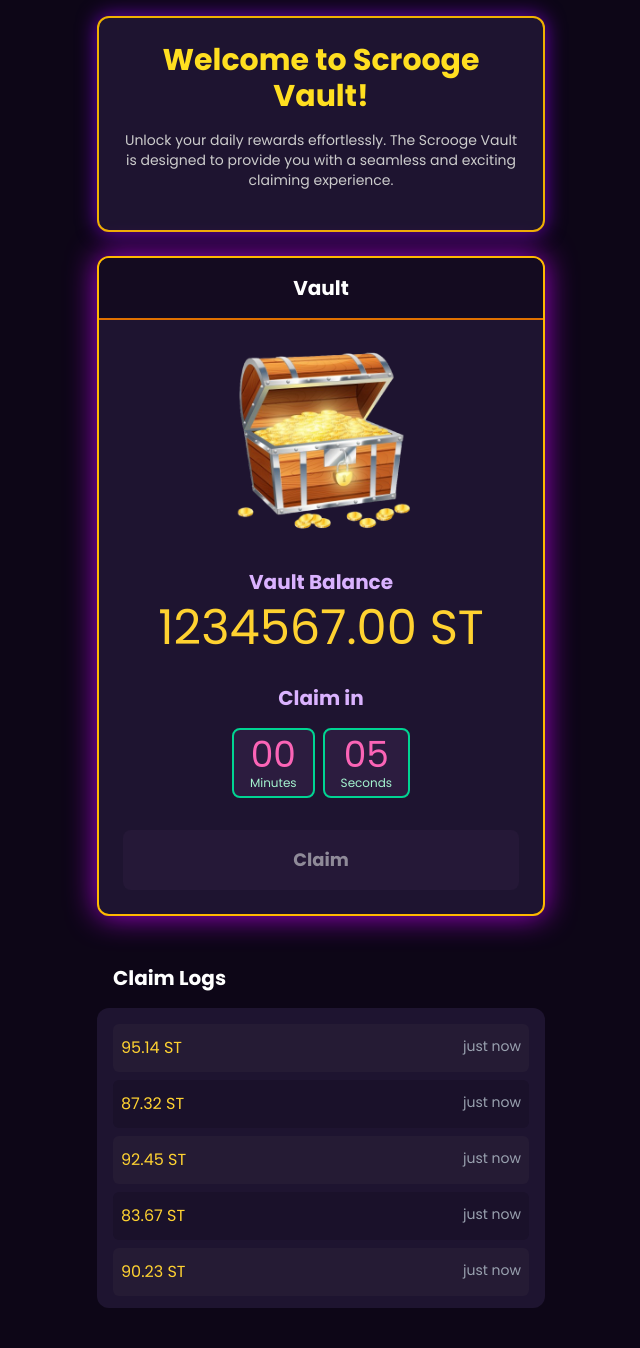
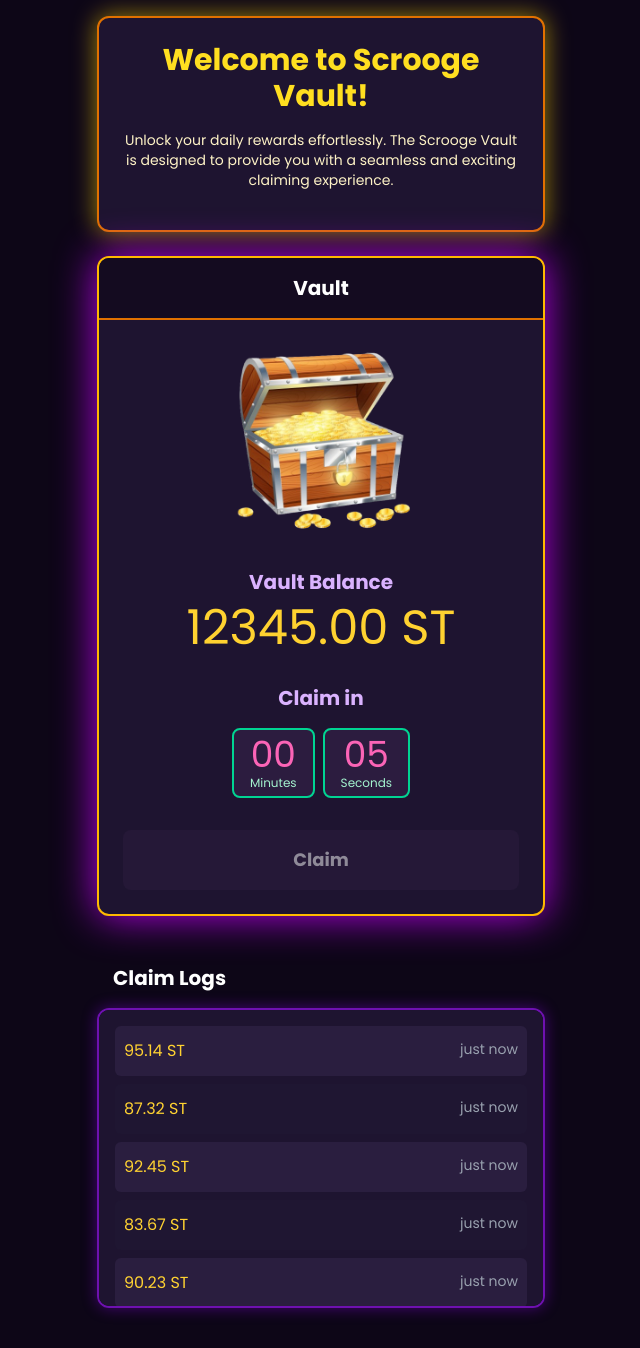
Before and after one commit to Sahil-1827/Scrooge-Vault, a React (Vite) app: page / in a window 1280 px wide. Shown: the whole page, without its empty margins (319-959 px from the left). Built offline with nearby package versions, Linux system fonts and the light colour scheme.

Commit message:
ui changes

```diff
--- a/src/App.css
+++ b/src/App.css
@@ -71,14 +71,14 @@
   animation: pulse-once 0.5s ease-out;
 }
 
-/* New animation for the timer when it stops */
-@keyframes glow-green {
-  0%, 100% { box-shadow: 0 0 5px rgba(0, 255, 0, 0.4); }
-  50% { box-shadow: 0 0 20px rgba(0, 255, 0, 1); }
+/* New animation for the timer when it stops - more intense */
+@keyframes glow-green-intense {
+  0%, 100% { box-shadow: 0 0 10px rgba(0, 255, 0, 0.6), inset 0 0 5px rgba(0, 255, 0, 0.3); }
+  50% { box-shadow: 0 0 30px rgba(0, 255, 0, 1), inset 0 0 10px rgba(0, 255, 0, 0.6); }
 }
 
-.animate-glow-green {
-  animation: glow-green 1.5s infinite alternate;
+.animate-glow-green-intense {
+  animation: glow-green-intense 1.5s infinite alternate;
 }
 
 /* New animation for individual log items */
@@ -90,3 +90,29 @@
 .animate-fade-in {
   animation: fade-in 0.5s ease-out; /* Apply to each log item as it renders */
 }
+
+/* New text shadow utilities for casino look */
+.text-shadow-glow {
+  text-shadow: 0 0 8px rgba(255, 255, 255, 0.7), 0 0 15px rgba(255, 255, 255, 0.5);
+}
+
+.text-shadow-glow-light {
+  text-shadow: 0 0 5px rgba(255, 255, 255, 0.5), 0 0 10px rgba(255, 255, 255, 0.3);
+}
+
+.text-shadow-glow-amber {
+  text-shadow: 0 0 10px rgba(255, 193, 7, 0.8), 0 0 20px rgba(255, 193, 7, 0.5);
+}
+
+.text-shadow-glow-amber-sm {
+  text-shadow: 0 0 5px rgba(255, 193, 7, 0.6), 0 0 10px rgba(255, 193, 7, 0.3);
+}
+
+.text-shadow-glow-green {
+  text-shadow: 0 0 10px rgba(0, 255, 0, 0.8), 0 0 20px rgba(0, 255, 0, 0.5);
+}
+
+/* Custom inset shadow for buttons */
+.shadow-inset-lg {
+  box-shadow: inset 0 2px 4px 0 rgba(0, 0, 0, 0.6);
+}
--- a/src/components/atoms/Button.tsx
+++ b/src/components/atoms/Button.tsx
@@ -20,12 +20,12 @@ const Button: React.FC<ButtonProps> = ({
       className={`w-full py-4 px-6 rounded-lg font-bold text-lg transition-all duration-300
         ${
           disabled || loading
-            ? "bg-[#2c1c3f] cursor-not-allowed opacity-50" // Changed disabled background
-            : "bg-gradient-to-r from-purple-600 to-indigo-700 hover:from-purple-700 hover:to-indigo-800 transform hover:scale-105 hover:shadow-lg hover:shadow-purple-500/50 active:scale-100 hover:cursor-pointer"
+            ? "bg-[#2c1c3f] cursor-not-allowed opacity-50"
+            : "bg-gradient-to-br from-purple-700 to-indigo-800 hover:from-purple-800 hover:to-indigo-900 transform hover:scale-105 active:scale-95 active:shadow-inset-lg hover:shadow-lg hover:shadow-purple-500/50 active:shadow-purple-700/70 hover:cursor-pointer" // Enhanced gradient and active/hover shadows
         } text-white font-poppins focus:outline-none focus:ring-2 focus:ring-purple-500 focus:ring-opacity-75
         ${loading ? "flex items-center justify-center" : ""}
         ${!disabled && !loading ? "animate-pulse-once" : ""}
-        `} // Added gradient, hover effects, and pulse animation
+        `}
       aria-disabled={disabled || loading}
     >
       {loading ? (
--- a/src/components/atoms/LogItem.tsx
+++ b/src/components/atoms/LogItem.tsx
@@ -1,13 +1,7 @@
 import React from "react";
 
-// interface ClaimLog {
-//   claimId: string;
-//   amount: number;
-//   timestamp: string;
-// }
-
 interface LogItemProps {
-  claimId: string; // This property still exists in the interface but will not be displayed
+  claimId: string;
   amount: number;
   timestamp: string;
   index: number; // New prop for alternating colors
@@ -43,14 +37,12 @@ const LogItem: React.FC<LogItemProps> = ({ amount, timestamp, index }) => {
   const displayedTimestamp = formatRelativeTime(timestamp);
 
   // Determine background color based on index for alternating rows
-  const bgColorClass = index % 2 === 0 ? 'bg-[#251b34]' : 'bg-[#1a112a]'; // Two different darker shades
+  const bgColorClass = index % 2 === 0 ? 'bg-[#2a1e3f]' : 'bg-[#1f1632]'; // More distinct darker shades for alternating rows
 
   return (
-    <div className={`flex justify-between text-sm py-3 px-2 rounded-md transition-all duration-300 ease-in-out hover:scale-[1.01] hover:shadow-lg hover:shadow-purple-500/20 ${bgColorClass} animate-fade-in`}>
-      {/* The claimId span has been removed as per your earlier request */}
-
+    <div className={`flex justify-between text-sm py-3 px-2 rounded-md transition-all duration-300 ease-in-out hover:scale-[1.02] hover:shadow-lg hover:shadow-purple-500/30 ${bgColorClass} animate-fade-in border border-transparent hover:border-purple-600`}> {/* More pronounced hover scale and shadow, added subtle border for hover */}
       {/* Displaying Amount and Formatted Timestamp */}
-      <span className="text-amber-300 font-poppins text-sm sm:text-base">
+      <span className="text-amber-300 font-poppins text-sm sm:text-base text-shadow-glow-amber-sm"> {/* Added subtle text shadow */}
         {amount.toFixed(2)} ST
       </span>
       <span className="text-gray-400 font-lora text-xs sm:text-sm">
--- a/src/components/molecules/ClaimLogs.tsx
+++ b/src/components/molecules/ClaimLogs.tsx
@@ -14,17 +14,17 @@ interface ClaimLogsProps {
 const ClaimLogs: React.FC<ClaimLogsProps> = ({ logs }) => {
   return (
     <div className="mt-6 max-w-md w-full">
-      <h3 className="text-xl font-bold text-white mb-4 text-left px-4 font-playfair">
+      <h3 className="text-xl font-bold text-white mb-4 text-left px-4 font-playfair text-shadow-glow-light"> {/* Added text-shadow-glow-light */}
         Claim Logs
       </h3>
-      <div className="bg-[#1e1430] p-4 rounded-xl overflow-y-auto max-h-[300px] space-y-2"> {/* Added space-y-2 for gap between log items */}
-        {logs.map((log, index) => ( // Pass index to LogItem
+      <div className="bg-[#1e1430] p-4 rounded-xl overflow-y-auto max-h-[300px] space-y-2 border-2 border-purple-800 shadow-[0_0_15px_rgba(150,0,255,0.4)]"> {/* Added subtle border and shadow to log container */}
+        {logs.map((log, index) => (
           <LogItem
             claimId={log.claimId}
             key={log.claimId}
             amount={log.amount}
             timestamp={log.timestamp}
-            index={index} // New prop: index for alternating colors
+            index={index}
           />
         ))}
       </div>
--- a/src/components/molecules/VaultCard.tsx
+++ b/src/components/molecules/VaultCard.tsx
@@ -27,10 +27,10 @@ const VaultCard: React.FC<VaultCardProps> = ({
   };
 
   return (
-    <div className="bg-[#1e1430] p-0 rounded-xl shadow-[0_0_30px_rgba(200,0,255,0.8)] max-w-md w-full overflow-hidden border-2 border-amber-400">
+    <div className="bg-[#1e1430] p-0 rounded-xl shadow-[0_0_40px_rgba(200,0,255,0.9)] max-w-md w-full overflow-hidden border-2 border-amber-400"> {/* More intense purple shadow */}
       {/* Top Bar (Header) */}
       <div className="flex items-center p-4 bg-[#140b20] border-b-2 border-amber-600">
-        <h1 className="text-white text-xl font-bold flex-grow text-center font-playfair">
+        <h1 className="text-white text-xl font-bold flex-grow text-center font-playfair text-shadow-glow-light"> {/* Added text-shadow-glow-light */}
           Vault
         </h1>
       </div>
@@ -47,17 +47,16 @@ const VaultCard: React.FC<VaultCardProps> = ({
         <h2 className="text-xl font-bold text-purple-300 mb-2 text-left font-poppins">
           Vault Balance
         </h2>
-        <div className="text-4xl sm:text-5xl text-amber-300 text-left mb-8 animate-pulse-light font-playfair"> {/* Adjusted font size for small screens */}
+        <div className="text-4xl sm:text-5xl text-amber-300 text-left mb-8 animate-pulse-light font-playfair text-shadow-glow-amber"> {/* Added text-shadow-glow-amber */}
           {balance.toFixed(2)} ST
         </div>
 
-        {/* Conditional rendering for "Claim in" / "Claim Available!" text and hiding/showing timer */}
         <h3 className="text-xl font-bold text-purple-300 mb-4 text-left font-poppins">
           {isClaimable ? "Claim Available!" : "Claim in"}
         </h3>
         <div className="flex justify-start mb-8">
           {isClaimable ? (
-            <div className="text-2xl sm:text-3xl font-bold text-emerald-400 font-playfair animate-pulse-light"> {/* Adjusted font size for small screens */}
+            <div className="text-2xl sm:text-3xl font-bold text-emerald-400 font-playfair animate-pulse-light text-shadow-glow-green"> {/* Added text-shadow-glow-green */}
               Your reward awaits!
             </div>
           ) : (
--- a/src/components/organisms/VaultClaimModule.tsx
+++ b/src/components/organisms/VaultClaimModule.tsx
@@ -11,15 +11,35 @@ interface ClaimLog {
 }
 
 const initialDummyLogs: ClaimLog[] = [
-  { claimId: "CLM1750399282435", amount: 95.14, timestamp: "6/20/2025, 11:31:22 AM" },
-  { claimId: "CLM1750399282434", amount: 87.32, timestamp: "6/20/2025, 11:30:15 AM" },
-  { claimId: "CLM1750399282433", amount: 92.45, timestamp: "6/20/2025, 11:29:08 AM" },
-  { claimId: "CLM1750399282432", amount: 83.67, timestamp: "6/20/2025, 11:28:45 AM" },
-  { claimId: "CLM1750399282431", amount: 90.23, timestamp: "6/20/2025, 11:27:30 AM" }
+  {
+    claimId: "CLM1750399282435",
+    amount: 95.14,
+    timestamp: "6/20/2025, 11:31:22 AM"
+  },
+  {
+    claimId: "CLM1750399282434",
+    amount: 87.32,
+    timestamp: "6/20/2025, 11:30:15 AM"
+  },
+  {
+    claimId: "CLM1750399282433",
+    amount: 92.45,
+    timestamp: "6/20/2025, 11:29:08 AM"
+  },
+  {
+    claimId: "CLM1750399282432",
+    amount: 83.67,
+    timestamp: "6/20/2025, 11:28:45 AM"
+  },
+  {
+    claimId: "CLM1750399282431",
+    amount: 90.23,
+    timestamp: "6/20/2025, 11:27:30 AM"
+  }
 ];
 
 const VaultClaimModule: React.FC = () => {
-  const [balance, setBalance] = useState<number>(1234567.0);
+  const [balance, setBalance] = useState<number>(12345.0);
   const [isClaimable, setIsClaimable] = useState<boolean>(false);
   const [claimCycle, setClaimCycle] = useState<number>(0);
 
@@ -29,12 +49,13 @@ const VaultClaimModule: React.FC = () => {
   const fadeOutInterval = useRef<ReturnType<typeof setInterval> | null>(null);
 
   const [windowDimension, setWindowDimension] = useState(() => ({
-    width: typeof window !== 'undefined' ? window.innerWidth : 0,
-    height: typeof window !== 'undefined' ? document.documentElement.scrollHeight : 0
+    width: typeof window !== "undefined" ? window.innerWidth : 0,
+    height:
+      typeof window !== "undefined" ? document.documentElement.scrollHeight : 0
   }));
 
   const [logs, setLogs] = useState<ClaimLog[]>(() => {
-    if (typeof window !== 'undefined') {
+    if (typeof window !== "undefined") {
       const storedLogs = localStorage.getItem("claimLogs");
       if (storedLogs) {
         try {
@@ -57,13 +78,13 @@ const VaultClaimModule: React.FC = () => {
       });
     };
 
-    if (typeof window !== 'undefined') {
+    if (typeof window !== "undefined") {
       window.addEventListener("resize", handleResize);
       handleResize();
     }
 
     return () => {
-      if (typeof window !== 'undefined') {
+      if (typeof window !== "undefined") {
         window.removeEventListener("resize", handleResize);
       }
     };
@@ -85,7 +106,8 @@ const VaultClaimModule: React.FC = () => {
           setConfettiOpacity((prevOpacity) => {
             const newOpacity = prevOpacity - 0.1;
             if (newOpacity <= 0.1) {
-              if (fadeOutInterval.current) clearInterval(fadeOutInterval.current);
+              if (fadeOutInterval.current)
+                clearInterval(fadeOutInterval.current);
               setConfettiOpacity(0);
               setTimeout(() => setShowConfetti(false), 300);
               return 0;
@@ -140,6 +162,37 @@ const VaultClaimModule: React.FC = () => {
     setClaimCycle((prev) => prev + 1);
   };
 
+  // return (
+  //   <div className="min-h-screen flex items-center justify-center py-4 px-2 sm:px-4 bg-[#0d0617] w-full">
+  //     {showConfetti && (
+  //       <ReactConfetti
+  //         width={windowDimension.width}
+  //         height={windowDimension.height}
+  //         numberOfPieces={5000}
+  //         recycle={false}
+  //         tweenDuration={20000}
+  //         style={{ opacity: confettiOpacity, transition: 'opacity 0.3s ease-in-out' }}
+  //       />
+  //     )}
+  //     <div className="flex flex-col items-center space-y-6 w-full max-w-md">
+  //       <div className="bg-[#1e1430] p-6 rounded-xl shadow-[0_0_20px_rgba(150,0,255,0.7)] w-full text-center border-2 border-yellow-500">
+  //         <h2 className="text-2xl sm:text-3xl font-bold text-yellow-300 mb-4 animate-pulse-light font-playfair">Welcome to Scrooge Vault!</h2>
+  //         <p className="text-sm sm:text-md text-[#CCCCCC] mb-4 font-lora">
+  //           Unlock your daily rewards effortlessly. The Scrooge Vault is designed to provide you with a seamless and exciting claiming experience.
+  //         </p>
+  //       </div>
+  //       <VaultCard
+  //         balance={balance}
+  //         isClaimable={isClaimable}
+  //         onClaim={handleClaim}
+  //         onTimerEnd={handleTimerEnd}
+  //         timerKey={claimCycle}
+  //       />
+  //       <ClaimLogs logs={logs} />
+  //       <ToastContainer />
+  //     </div>
+  //   </div>
+  // );
   return (
     <div className="min-h-screen flex items-center justify-center py-4 px-2 sm:px-4 bg-[#0d0617] w-full">
       {showConfetti && (
@@ -149,14 +202,27 @@ const VaultClaimModule: React.FC = () => {
           numberOfPieces={5000}
           recycle={false}
           tweenDuration={20000}
-          style={{ opacity: confettiOpacity, transition: 'opacity 0.3s ease-in-out' }}
+          style={{
+            opacity: confettiOpacity,
+            transition: "opacity 0.3s ease-in-out"
+          }}
         />
       )}
       <div className="flex flex-col items-center space-y-6 w-full max-w-md">
-        <div className="bg-[#1e1430] p-6 rounded-xl shadow-[0_0_20px_rgba(150,0,255,0.7)] w-full text-center border-2 border-yellow-500">
-          <h2 className="text-2xl sm:text-3xl font-bold text-yellow-300 mb-4 animate-pulse-light font-playfair">Welcome to Scrooge Vault!</h2>
-          <p className="text-sm sm:text-md text-[#CCCCCC] mb-4 font-lora">
-            Unlock your daily rewards effortlessly. The Scrooge Vault is designed to provide you with a seamless and exciting claiming experience.
+        {/* New Section for Welcome Text and Features - Golden themed */}
+        <div className="bg-[#1e1430] p-6 rounded-xl shadow-[0_0_25px_rgba(255,215,0,0.6)] w-full text-center border-2 border-amber-600">
+          {" "}
+          {/* Stronger golden shadow and border */}
+          <h2 className="text-2xl sm:text-3xl font-bold text-yellow-300 mb-4 animate-pulse-light font-playfair text-shadow-glow">
+            Welcome to Scrooge Vault!
+          </h2>{" "}
+          {/* Added text-shadow-glow */}
+          <p className="text-sm sm:text-md text-amber-100 mb-4 font-lora">
+            {" "}
+            {/* Adjusted text color for more golden feel */}
+            Unlock your daily rewards effortlessly. The Scrooge Vault is
+            designed to provide you with a seamless and exciting claiming
+            experience.
           </p>
         </div>
         <VaultCard
--- a/src/index.css
+++ b/src/index.css
@@ -3,7 +3,8 @@
 
 body {
   font-family: "Poppins", sans-serif; /* General body font */
-  background-color: #0d0617; /* Changed to a deeper purple-indigo */
+  /* Replaced flat background with a rich radial gradient */
+  background: radial-gradient(circle at center, #1a0f2c 0%, #0d0617 100%);
   color: #ffffff;
   overflow-x: hidden;
 }
```
Also changed, not shown: src/components/atoms/Timer.tsx (+4 -4 lines).
